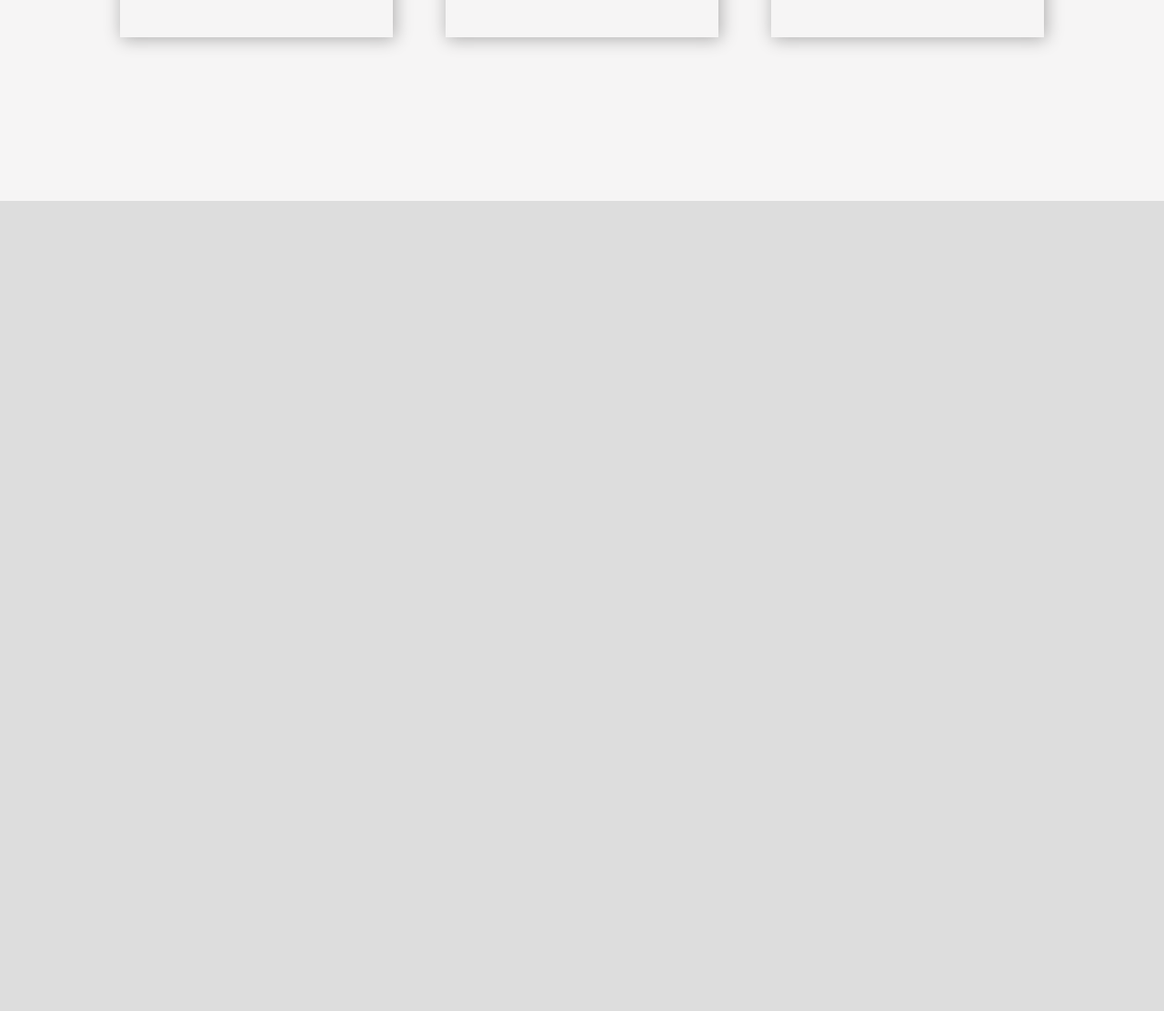
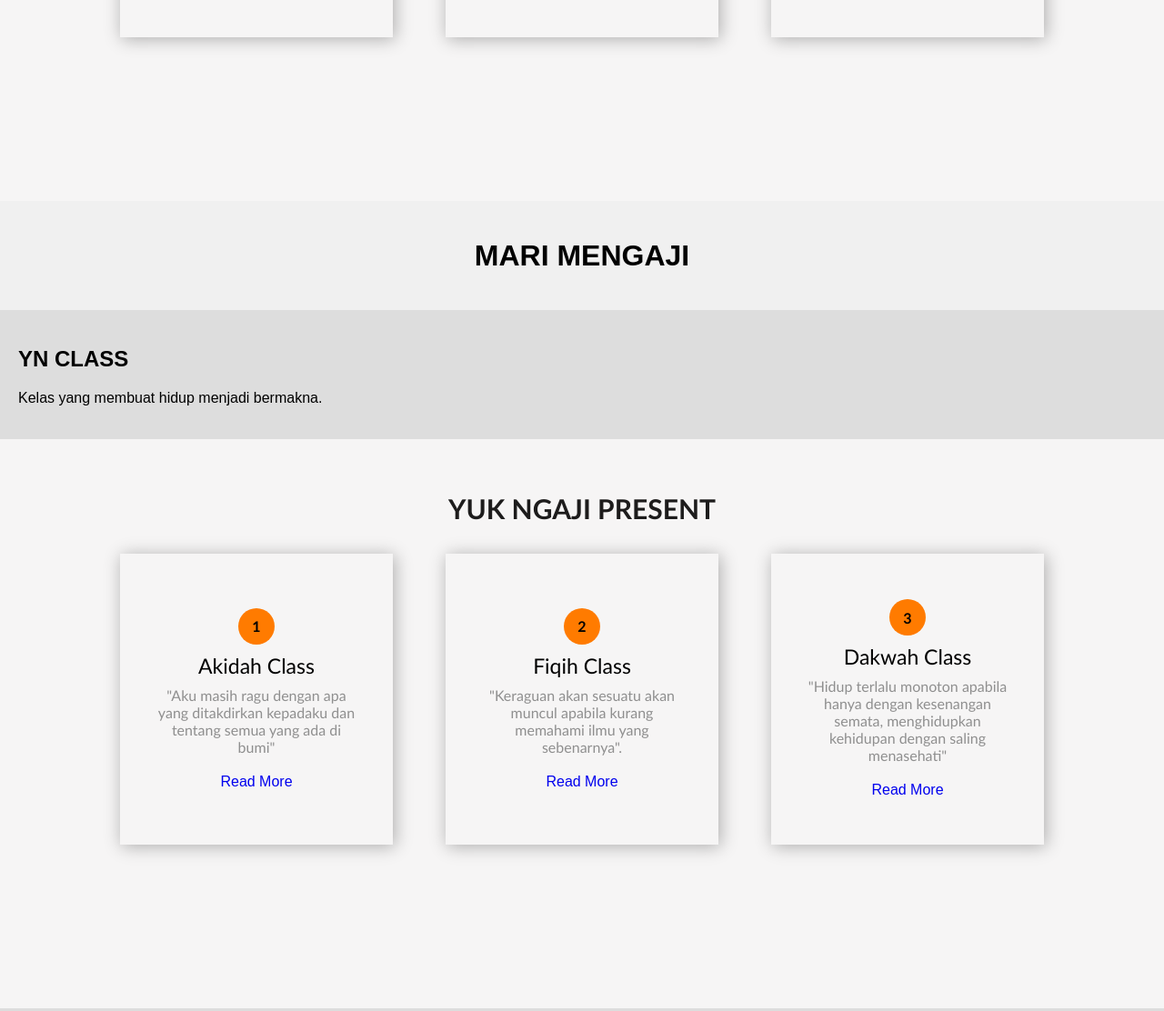
Before and after one commit to rasyidahjihan/Tugas-PK-Rahma-dan-Jihan, a plain HTML site: page index.html in a window 1280 px wide. Shown: the part 1608-2720 px from the top of the page at 91% size. Before the commit the page ends 1829 px from the top, so only its background shows below. Drawn offline with Linux system fonts and the light colour scheme.

Commit message:
Update index.html

```diff
--- a/index.html
+++ b/index.html
@@ -57,3 +57,89 @@
     </div>
 </body>
 </html>
+<!DOCTYPE html>
+<html lang="en">
+<head>
+  <meta charset="UTF-8">
+  <meta name="viewport" content="width=device-width, initial-scale=1.0">
+  <title>Halaman Awal</title>
+  <style>
+    /* Gaya CSS untuk tata letak sederhana */
+    body {
+      font-family: Arial, sans-serif;
+      margin: 0;
+      padding: 0;
+      box-sizing: border-box;
+    }
+
+    .header {
+      background-color: #f0f0f0;
+      padding: 20px;
+      text-align: center;
+    }
+
+    .content {
+      padding: 20px;
+    }
+
+    .footer {
+      background-color: #f0f0f0;
+      padding: 10px;
+      text-align: center;
+      position: fixed;
+      bottom: 0;
+      width: 100%;
+    }
+  </style>
+</head>
+<body>
+
+  <div class="header">
+    <h1>MARI MENGAJI</h1>
+  </div>
+
+  <div class="content">
+    <h2>YN CLASS</h2>
+    <p>Kelas yang membuat hidup menjadi bermakna.</p>
+  </div>
+
+  <div class="footer">
+    <p>&copy; taat bahagia maksiat sengsara.</p>
+  </div>
+
+</body>
+</html>
+
+    <!-- services -->
+<div class="services">
+  <!--text-->
+  <div class="services-text ">
+      <p>YUK NGAJI PRESENT</p>
+  </div>
+  <div class="box-container">
+    <!--- 1 --->
+        <div class="box-1">
+            <span>1</span>
+            <p class="heading">Akidah Class</p>
+            <p class="details">"Aku masih ragu dengan apa yang ditakdirkan kepadaku dan tentang semua yang ada di bumi"</p>
+            <a href="https://example.com/page1">Read More</a>
+        </div>
+    <!--- 2 --->
+        <div class="box-2">
+            <span>2</span>
+            <p class="heading">Fiqih Class</p>
+            <p class="details">"Keraguan akan sesuatu akan muncul apabila kurang memahami ilmu yang sebenarnya".</p>
+            <a href="https://example.com/page1">Read More</a>
+        </div>
+    <!--- 3 --->
+        <div class="box-3">
+            <span>3</span>
+            <p class="heading">Dakwah Class</p>
+            <p class="details">"Hidup terlalu monoton apabila hanya dengan kesenangan semata, menghidupkan kehidupan dengan saling menasehati"</p>
+            <a href="https://example.com/page1">Read More</a>
+        </div>
+        </div>
+    </div>
+    </div>
+</body>
+</html>
```
